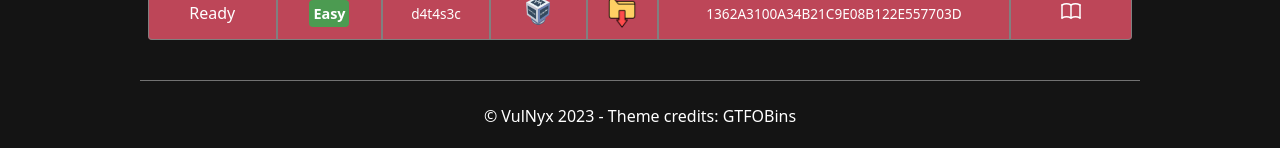
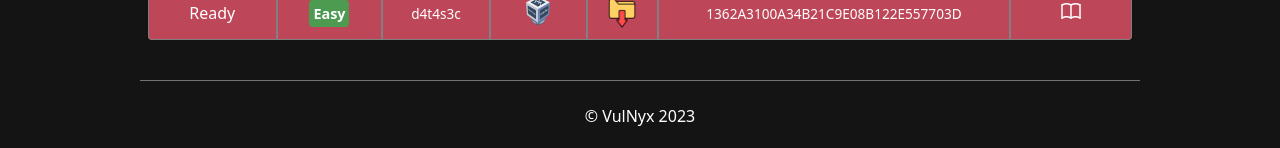
Before and after one commit to VulNyx/vulnyx, a Jekyll site: the page built from index.md, in a window 1280 px wide. Shown: the part 2388-2536 px from the top of the page. Built offline with Jekyll 4.4.1, drawn with Linux system fonts in a browser that asks for light colours.

Commit message:
Update bin_table.html

```diff
--- a/_includes/bin_table.html
+++ b/_includes/bin_table.html
@@ -36,7 +36,7 @@
 </div>
 </main>
 <footer>
-  <p>© VulNyx 2023 - Theme credits: <a href="https://gtfobins.github.io/" target="_blank">GTFOBins</a></p>
+  <p>© VulNyx 2023</p>
 </footer>
 
 <script>
```
